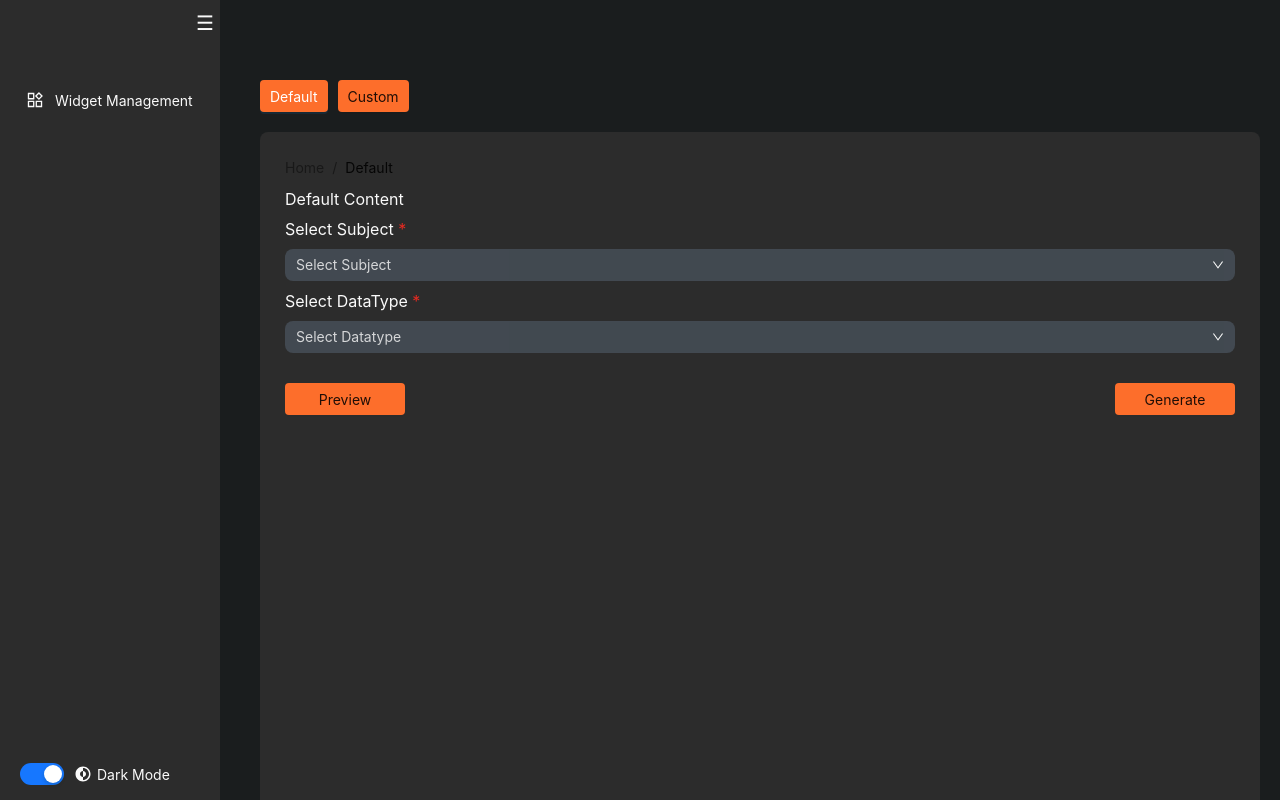
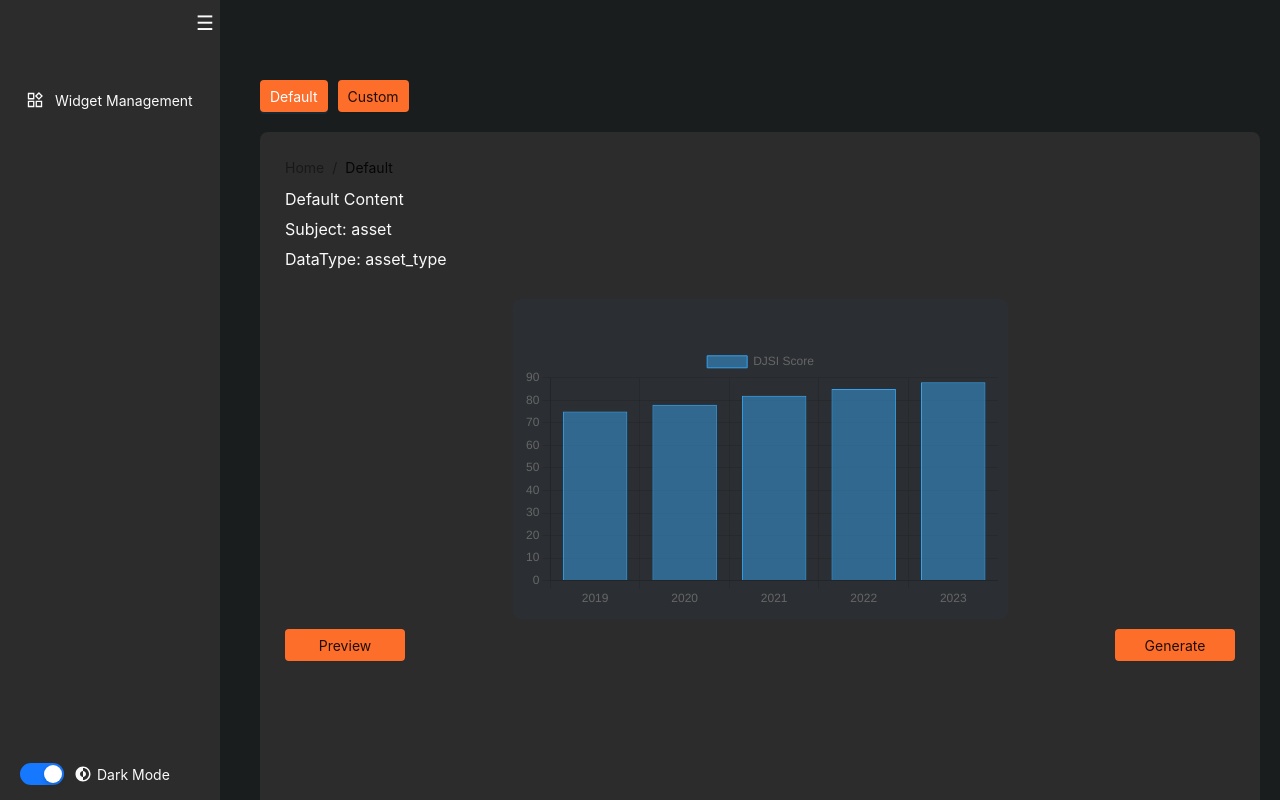
Before and after one commit to tonkows/Widget-Feature-METTHIER, a React (Create React App) app: page /config-form in a window 1280 px wide. Shown: the top 800 px of the page. Built offline with nearby package versions, Linux system fonts and the light colour scheme.

Commit message:
condition preview

```diff
--- a/src/components/ConfigForm/ConfigForm.jsx
+++ b/src/components/ConfigForm/ConfigForm.jsx
@@ -112,14 +112,6 @@ const ConfigForm = ({ isCollapsed }) => {
     };
 
     loadInitialData();
-  }, [blockId]);
-
-  useEffect(() => {
-    return () => {
-      if (blockId) {
-        localStorage.removeItem(`block-config-${blockId}`);
-      }
-    };
   }, [blockId]);
 
   const loadDatasetData = async (subject, datatype, dataset) => {
@@ -425,20 +417,6 @@ const ConfigForm = ({ isCollapsed }) => {
     padding: "10px",
   });
 
-  const djvodfColors = [
-    "#22A7F0",
-    "#00BCD4",
-    "#76D7C4",
-    "#4CAF50",
-    "#009688",
-    "#4DB6AC",
-    "#B2EBF2",
-    "#80DEEA",
-    "#64B5F6",
-    "#4FC3F7",
-    "#29B6F6",
-    "#039BE5",
-  ];
 
   const handleGenerate = () => {
     if (!selectedChart || !chartData) {
@@ -484,6 +462,41 @@ const ConfigForm = ({ isCollapsed }) => {
     localStorage.setItem('previewData', JSON.stringify(previewData));
 
     navigate(`/preview?block=${blockId}`);
+  };
+
+  const defaultContent = {
+    subject: "asset",
+    datatype: "asset_type",
+    chartType: "bar chart",
+    chartData: {
+      labels: ["2019", "2020", "2021", "2022", "2023"],
+      datasets: [{
+        label: 'DJSI Score',
+        data: [75, 78, 82, 85, 88],
+        backgroundColor: 'rgba(54, 162, 235, 0.5)',
+        borderColor: 'rgba(54, 162, 235, 1)',
+        borderWidth: 1
+      }]
+    },
+    chartOptions: {
+      responsive: true,
+      maintainAspectRatio: false,
+      plugins: {
+        legend: {
+          display: true,
+          position: 'top',
+        },
+        title: {
+          display: true,
+          position: 'top',
+          align: 'start',
+          font: {
+            size: 14,
+            weight: 'bold'
+          }
+        }
+      }
+    }
   };
 
   return (
@@ -761,51 +774,58 @@ const ConfigForm = ({ isCollapsed }) => {
         <Breadcrumb.Item>
           <Link to="/">Home</Link>
         </Breadcrumb.Item>
-        <Breadcrumb.Item>
-          {selectedButton === "default" ? "Default" : "Custom"}
-        </Breadcrumb.Item>
+        <Breadcrumb.Item>Default</Breadcrumb.Item>
       </Breadcrumb>
           <Label>Default Content</Label>
           <Label>
-            Select Subject <Required>*</Required>
+            Subject: {defaultContent.subject}
           </Label>
-          <StyledSelect
-            placeholder="Select Subject"
-            onChange={handleSubjectChange1}
-            value={subject1}
-          >
-            {Object.keys(subjectData).map((key) => (
-              <Option key={key} value={key}>
-                {
-                  subjectData[key][Object.keys(subjectData[key])[0]][0]
-                    .subject_label
-                }
-              </Option>
-            ))}
-          </StyledSelect>
+          <Label>
+            DataType: {defaultContent.datatype}
+          </Label>
 
-          <Label>
-            Select DataType <Required>*</Required>
-          </Label>
-          <StyledSelect
-            placeholder="Select Datatype"
-            onChange={handleDatatypeChange1}
-            value={datatype1}
-            disabled={!subject1}
-          >
-            {subject1 &&
-              Object.keys(subjectData[subject1]).map((datatype) => (
-                <Option key={datatype} value={datatype}>
-                  {subjectData[subject1][datatype][0].datatype_label}
-                </Option>
-              ))}
-          </StyledSelect>
+          <div style={{
+            width: "100%",
+            height: "300px",
+            marginTop: "20px",
+            display: "flex",
+            justifyContent: "center"
+          }}>
+            <div style={{
+              width: "50%",
+              height: "100%",
+              padding: "10px",
+              background: "var(--card-bg-color)",
+              borderRadius: "8px"
+            }}>
+              <Bar
+                data={defaultContent.chartData}
+                options={defaultContent.chartOptions}
+              />
+            </div>
+          </div>
 
           <ButtonsContainer>
-            <StyledButton style={{ width: "120px", marginRight: "10px" }}>
+            <StyledButton
+              onClick={handlePreview}
+              style={{ width: "120px", marginRight: "10px" }}
+            >
               Preview
             </StyledButton>
-            <StyledButton style={{ width: "120px", marginLeft: "10px" }}>
+            <StyledButton
+              onClick={() => {
+                const config = {
+                  subject: defaultContent.subject,
+                  datatype: defaultContent.datatype,
+                  selectedChart: defaultContent.chartType,
+                  chartData: defaultContent.chartData,
+                  chartOptions: defaultContent.chartOptions
+                };
+                localStorage.setItem(`block-${blockId}`, JSON.stringify(config));
+                navigate('/');
+              }}
+              style={{ width: "120px", marginLeft: "10px" }}
+            >
               Generate
             </StyledButton>
           </ButtonsContainer>
```
Also changed, not shown: src/components/data/asset/asset_type/access_control_systems.json (line endings or trailing spaces).
